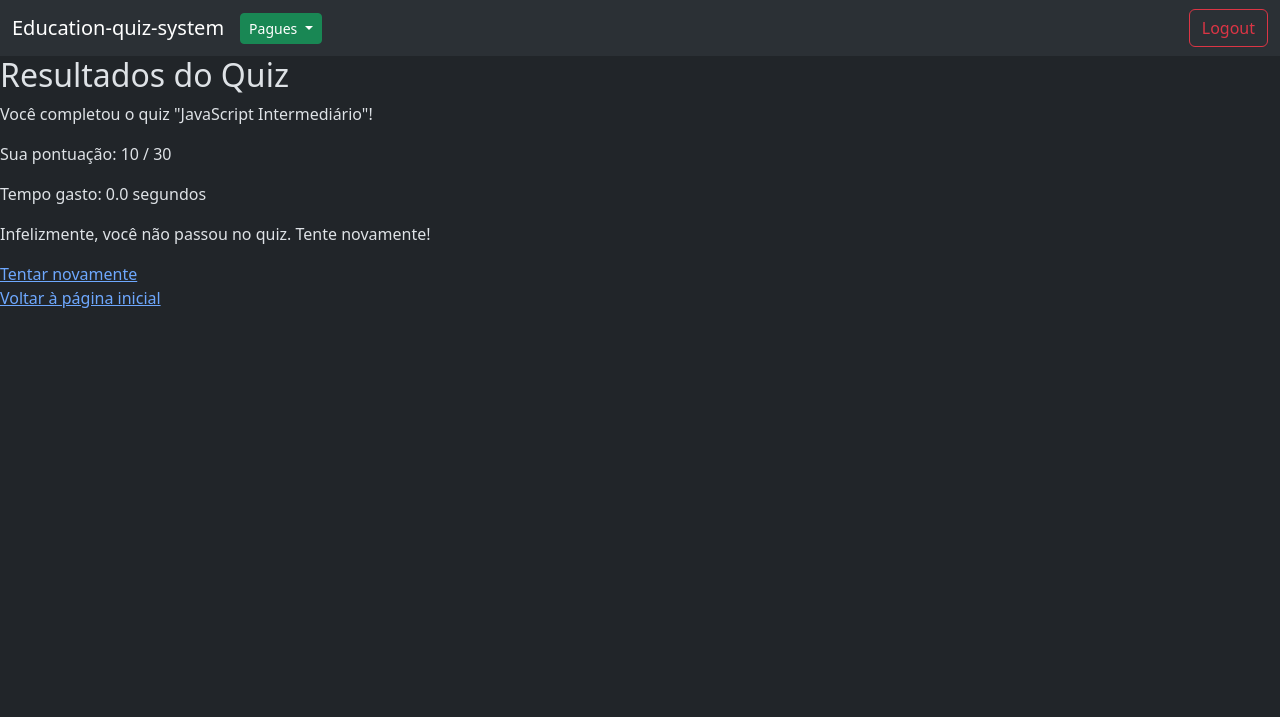
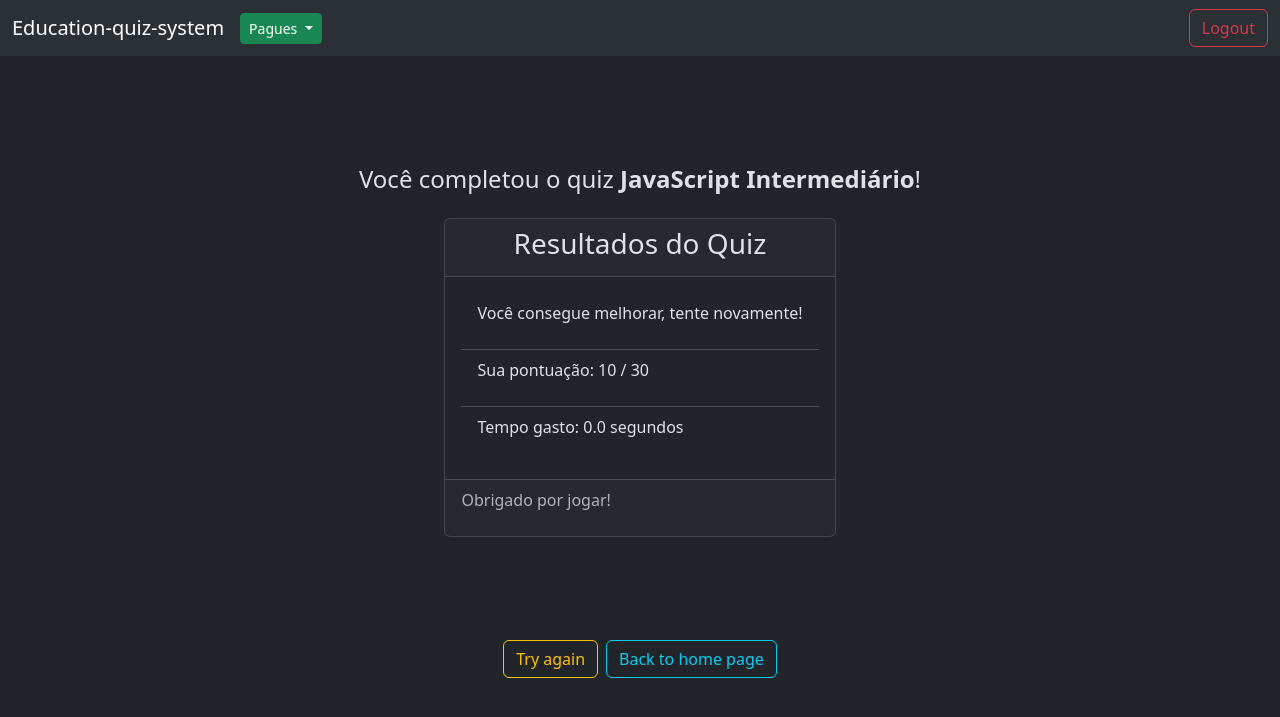
Before and after one commit to alan-mendes-ufca/education-quiz-system, a Flask app: page /quiz/1/result in a window 1280 px wide. Shown: the top 717 px of the page. Run offline with Flask 3, Linux system fonts and the light colour scheme; data comes from the database, SQL or seed files in the repository; some libraries are stand-ins or nearby versions.

Commit message:
style: melhora UI da página de resultados e busca
- Redesign da página de resultados com card e feedback visual
- Adiciona estilos para #result-container
- Normaliza busca por categoria para lowercase no frontend

```diff
--- a/flaskr/static/style.css
+++ b/flaskr/static/style.css
@@ -107,3 +107,15 @@
   justify-content: center;
   align-items: center;
 }
+
+#result-container {
+  padding-top: 30px;
+  width: 100%;
+  height: 70vh;
+
+  display: flex;
+  justify-content: center;
+  align-items: center;
+  flex-direction: column;
+  gap: 1rem;
+}
--- a/flaskr/templates/quizzes_list.html
+++ b/flaskr/templates/quizzes_list.html
@@ -43,7 +43,7 @@
   }
 
   async function search() {
-    const category = document.getElementById("category").value;
+    const category = document.getElementById("category").value.toLowerCase();
     const response = await fetch(`/api/quizzes/search?category=${category}`);
     const responseBody = await response.json();
     renderQuizzes(responseBody);
--- a/flaskr/templates/result.html
+++ b/flaskr/templates/result.html
@@ -1,26 +1,42 @@
 {% extends "layout.html" %} {% block content %}
 
-<h2>Resultados do Quiz</h2>
+<main id="result-container">
+  <h4>Você completou o quiz <strong>{{ quiz.title }}</strong>!</h4>
+  <div class="card text-center">
+    <section class="card-header">
+      <h3>Resultados do Quiz</h3>
+    </section>
+    <section class="card-body">
+      <ul class="list-group list-group-flush">
+        <li class="list-group-item">
+          <p>
+            {% if passed %}Ótima pontuação, parabéns!{% else %} Você consegue
+            melhorar, tente novamente! {% endif %}
+          </p>
+        </li>
+        <li class="list-group-item">
+          <p>Sua pontuação: {{ score }} / {{ max_score }}</p>
+        </li>
+        <li class="list-group-item">
+          <p>Tempo gasto: {{ time_taken }} segundos</p>
+        </li>
+      </ul>
+    </section>
+    <section class="card-footer text-muted">
+      <p>Obrigado por jogar!</p>
+    </section>
+  </div>
+</main>
 
-<main>
-  <p>Você completou o quiz "{{ quiz.title }}"!</p>
-  <p>Sua pontuação: {{ score }} / {{ max_score }}</p>
-  <p>Tempo gasto: {{ time_taken }} segundos</p>
+<footer class="d-grid gap-2 d-md-flex justify-content-md-center mt-4">
+  <a
+    class="btn btn-outline-warning"
+    href="{{ url_for('quiz_init', quiz_id=quiz.id) }}"
+    >Try again</a
+  >
+  <a class="btn btn-outline-info" href="{{ url_for('index') }}"
+    >Back to home page</a
+  >
+</footer>
 
-  {% if passed %}
-  <p>Parabéns! Você passou no quiz.</p>
-  {% else %}
-  <p>Infelizmente, você não passou no quiz. Tente novamente!</p>
-  {% endif %}
-
-  <a href="{{ url_for('quizzes_page', quiz_id=quiz.id) }}">Tentar novamente</a>
-  <br />
-  <a href="{{ url_for('index') }}">Voltar à página inicial</a>
-</main>
-<script>
-  document.addEventListener("DOMContentLoaded", () => {
-    console.log("Página de resultados carregada.");
-    console.log({{ quiz | tojson }});
-  });
-</script>
 {% endblock %}
```
